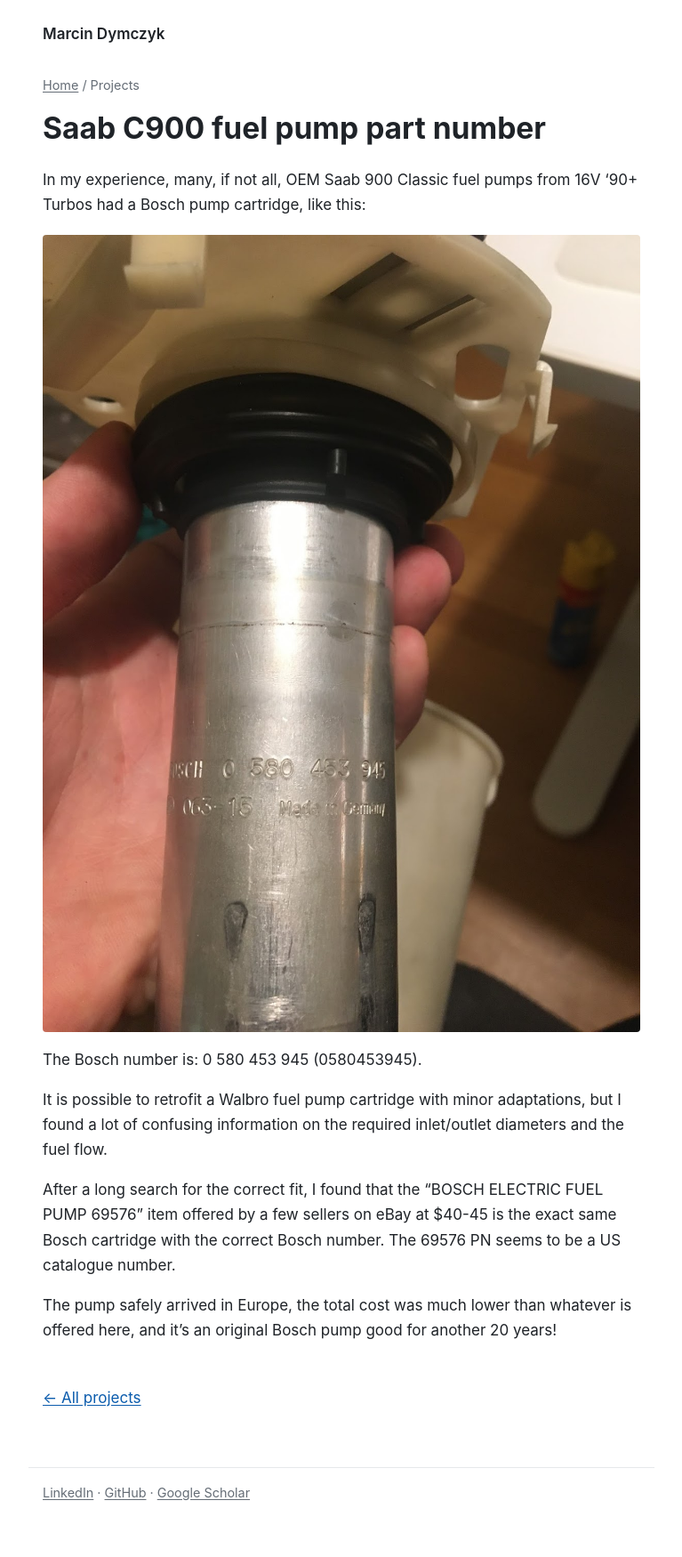
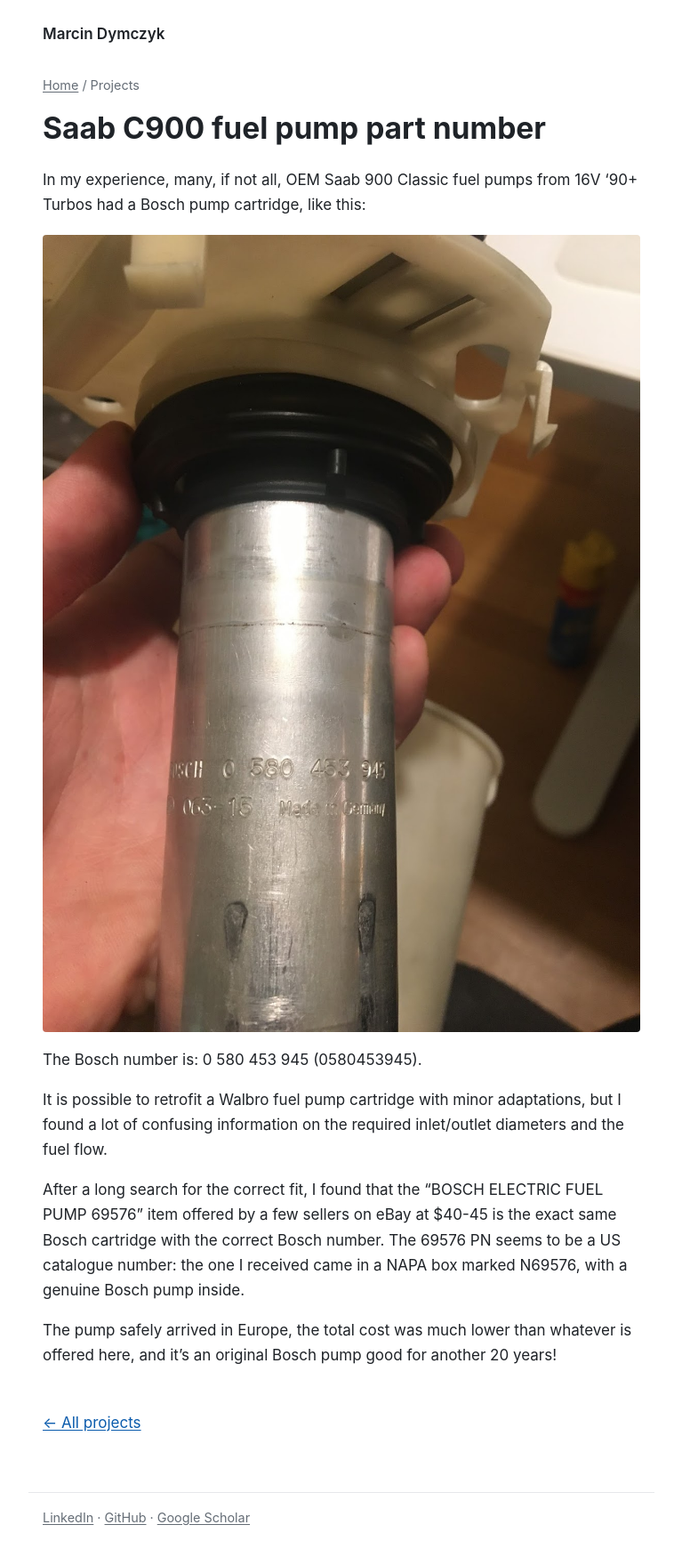
Before and after one commit to dymczykm/dymczyk.com, a Jekyll site: the page built from projects/saab-c900-fuel-pump-part/index.md, in a window 1280 px wide. Shown: the whole page at 89% size, without its empty margins (256-1023 px from the left). Built offline with Jekyll 4.4.1, drawn with Linux system fonts in a browser that asks for light colours; before the commit the page ends 1722 px from its top, so only the background shows below that.

```diff
--- a/projects/saab-c900-fuel-pump-part/index.md
+++ b/projects/saab-c900-fuel-pump-part/index.md
@@ -16,6 +16,6 @@ The Bosch number is: 0 580 453 945 (0580453945).
 
 It is possible to retrofit a Walbro fuel pump cartridge with minor adaptations, but I found a lot of confusing information on the required inlet/outlet diameters and the fuel flow.
 
-After a long search for the correct fit, I found that the “BOSCH ELECTRIC FUEL PUMP 69576” item offered by a few sellers on eBay at $40-45 is the exact same Bosch cartridge with the correct Bosch number. The 69576 PN seems to be a US catalogue number.
+After a long search for the correct fit, I found that the “BOSCH ELECTRIC FUEL PUMP 69576” item offered by a few sellers on eBay at $40-45 is the exact same Bosch cartridge with the correct Bosch number. The 69576 PN seems to be a US catalogue number: the one I received came in a NAPA box marked N69576, with a genuine Bosch pump inside.
 
 The pump safely arrived in Europe, the total cost was much lower than whatever is offered here, and it’s an original Bosch pump good for another 20 years!
```
Also changed, not shown: index.md (+1 -1 lines).
